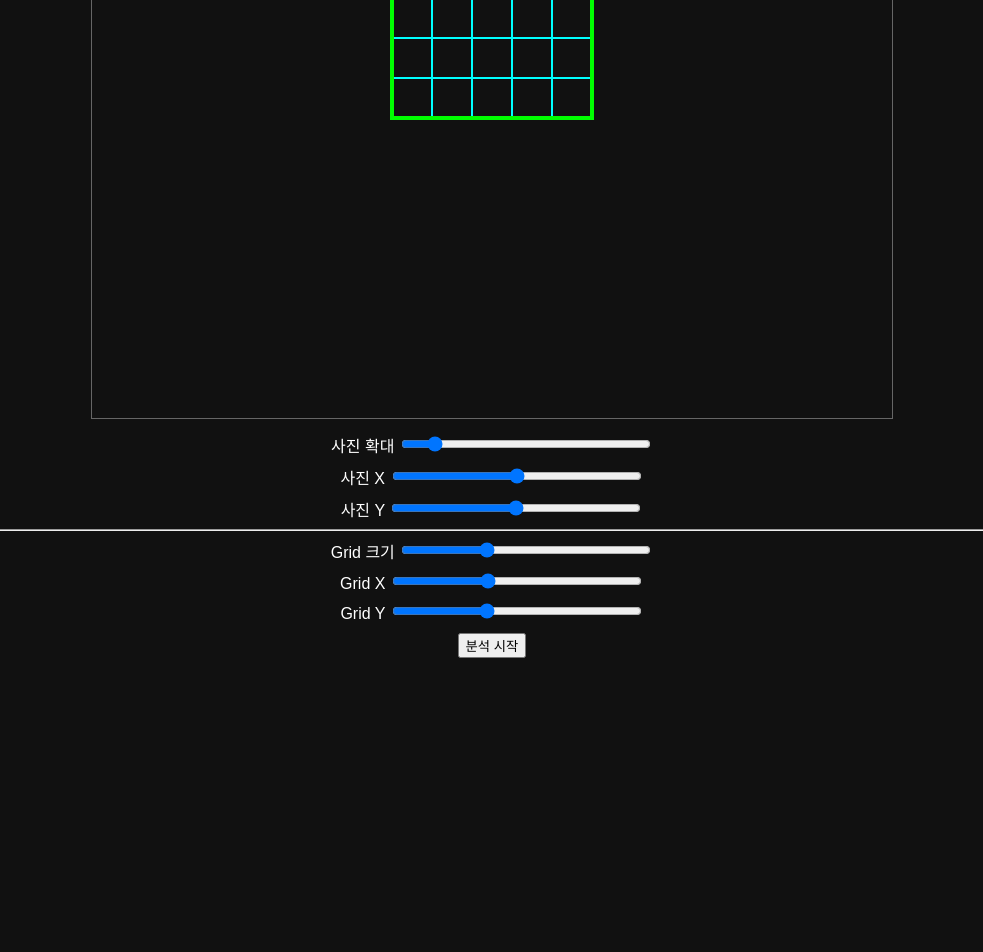
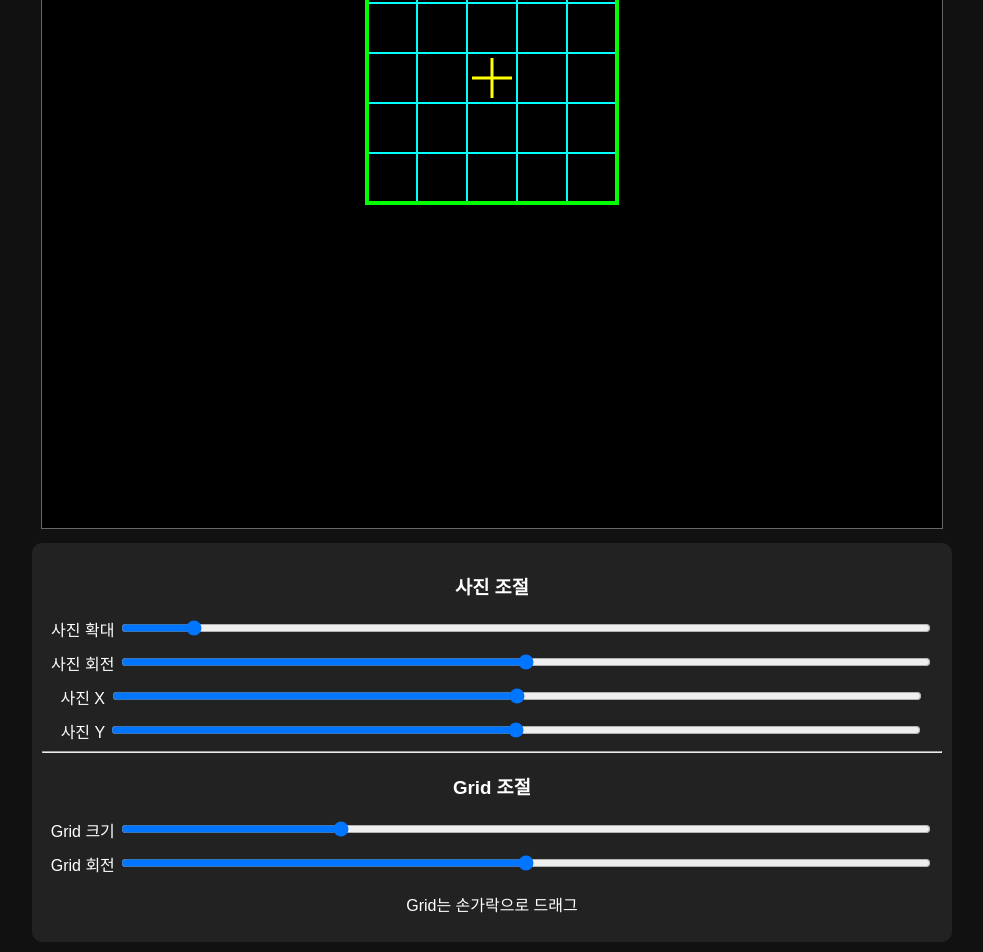
Before and after one commit to Yun-Changsik/crosscut2, a plain HTML site: page index.html in a window 1280 px wide. Shown: the part 490-1442 px from the top of the page, without its empty margins (148-1131 px from the left). Before the commit the page ends 1156 px from the top, so only its background shows below. Drawn offline with Linux system fonts and the light colour scheme.

Commit message:
Update index.html

```diff
--- a/index.html
+++ b/index.html
@@ -2,36 +2,57 @@
 <html lang="ko">
 <head>
 <meta charset="UTF-8">
-<meta name="viewport" content="width=device-width, initial-scale=1">
+<meta name="viewport"
+content="width=device-width,initial-scale=1">
 
-<title>CrossCut Align Tool</title>
+<title>CrossCut Alignment Tool</title>
 
 <style>
 
 body{
     background:#111;
     color:white;
-    font-family:Arial;
+    font-family:Arial,sans-serif;
+    margin:0;
+    padding:10px;
     text-align:center;
 }
 
 canvas{
+    width:95vw;
+    max-width:900px;
     border:1px solid #666;
-    width:95%;
-    max-width:800px;
+    touch-action:none;
+    background:#000;
 }
 
 .panel{
-    margin:10px;
+
+    width:95vw;
+    max-width:900px;
+
+    margin:auto;
+    margin-top:10px;
+
+    background:#222;
+    padding:10px;
+
+    border-radius:10px;
 }
 
 label{
     display:block;
-    margin:8px;
+    margin-top:10px;
 }
 
 input[type=range]{
-    width:250px;
+    width:90%;
+}
+
+button{
+    margin-top:15px;
+    padding:10px 20px;
+    font-size:18px;
 }
 
 </style>
@@ -40,78 +61,93 @@ input[type=range]{
 
 <h2>CrossCut Alignment Tool</h2>
 
-<input type="file" id="fileInput" accept="image/*">
+<input
+type="file"
+id="fileInput"
+accept="image/*">
 
 <br><br>
 
-<canvas id="canvas" width="800" height="800"></canvas>
+<canvas
+id="canvas"
+width="900"
+height="900">
+</canvas>
 
 <div class="panel">
 
+<h3>사진 조절</h3>
+
 <label>
 사진 확대
-<input id="imgScale"
+<input
+id="imgScale"
 type="range"
-min="0.5"
-max="5"
-step="0.1"
+min="0.2"
+max="10"
+step="0.05"
 value="1">
 </label>
 
 <label>
+사진 회전
+<input
+id="imgRotation"
+type="range"
+min="-180"
+max="180"
+value="0">
+</label>
+
+<label>
 사진 X
-<input id="imgX"
+<input
+id="imgX"
 type="range"
-min="-500"
-max="500"
+min="-1000"
+max="1000"
 value="0">
 </label>
 
 <label>
 사진 Y
-<input id="imgY"
+<input
+id="imgY"
 type="range"
-min="-500"
-max="500"
+min="-1000"
+max="1000"
 value="0">
 </label>
 
 <hr>
 
+<h3>Grid 조절</h3>
+
 <label>
 Grid 크기
-<input id="gridSize"
+<input
+id="gridSize"
 type="range"
 min="50"
-max="500"
-value="200">
+max="800"
+value="250">
 </label>
 
 <label>
-Grid X
-<input id="gridX"
+Grid 회전
+<input
+id="gridRotation"
 type="range"
-min="0"
-max="800"
-value="300">
+min="-180"
+max="180"
+value="0">
 </label>
 
-<label>
-Grid Y
-<input id="gridY"
-type="range"
-min="0"
-max="800"
-value="300">
-</label>
+<p>
+Grid는 손가락으로 드래그
+</p>
 
 </div>
-
-<button onclick="analyze()">
-분석 시작
-</button>
-
-<div id="result"></div>
 
 <script>
 
@@ -126,6 +162,9 @@ let image = null;
 const imgScale =
 document.getElementById("imgScale");
 
+const imgRotation =
+document.getElementById("imgRotation");
+
 const imgX =
 document.getElementById("imgX");
 
@@ -135,18 +174,26 @@ document.getElementById("imgY");
 const gridSize =
 document.getElementById("gridSize");
 
-const gridX =
-document.getElementById("gridX");
+const gridRotation =
+document.getElementById("gridRotation");
 
-const gridY =
-document.getElementById("gridY");
+
+let gridCenterX =
+450;
+
+let gridCenterY =
+450;
 
 document
 .getElementById("fileInput")
-.addEventListener("change",e=>{
+.addEventListener(
+"change",
+e=>{
 
 const file =
 e.target.files[0];
+
+if(!file) return;
 
 const img =
 new Image();
@@ -156,23 +203,26 @@ document
 image=img;
 
 draw();
+
 };
 
-    img.src =
+img.src=
 URL.createObjectURL(file);
 
-});
+}
+);
 
 [
 imgScale,
+imgRotation,
 imgX,
 imgY,
 gridSize,
-gridX,
-gridY
-].forEach(input=>{
+gridRotation
 
-    input.addEventListener(
+].forEach(x=>{
+
+x.addEventListener(
 "input",
 draw
 );
@@ -188,12 +238,29 @@ function draw(){
 canvas.height
 );
 
-    if(image){
+drawImage();
+
+drawGrid();
+
+}
+
+function drawImage(){
+
+if(!image) return;
 
 const scale =
 parseFloat(
 imgScale.value
 );
+
+const angle =
+parseFloat(
+imgRotation.value
+)
+*
+Math.PI
+/
+180;
 
 const w =
 image.width*scale;
@@ -201,172 +268,260 @@ function draw(){
 const h =
 image.height*scale;
 
+ctx.save();
+
+ctx.translate(
+
+canvas.width/2
++
+parseInt(imgX.value),
+
+canvas.height/2
++
+parseInt(imgY.value)
+
+);
+
+ctx.rotate(angle);
+
 ctx.drawImage(
 
 image,
 
-            parseInt(
-              imgX.value
-            ),
+-w/2,
 
-            parseInt(
-              imgY.value
-            ),
+-h/2,
 
 w,
+
 h
+
 );
-    }
 
-    drawGrid();
+ctx.restore();
+
 }
 
 function drawGrid(){
-
-    const x=
-    parseInt(
-      gridX.value
-    );
-
-    const y=
-    parseInt(
-      gridY.value
-    );
-
-    const size=
-    parseInt(
-      gridSize.value
-    );
-
-    const cell=
-    size/5;
-
-    ctx.strokeStyle=
-      "cyan";
-
-    ctx.lineWidth=
-      2;
-
-    for(let i=0;i<=5;i++){
-
-        ctx.beginPath();
-        ctx.moveTo(
-          x+i*cell,
-          y
-        );
-        ctx.lineTo(
-          x+i*cell,
-          y+size
-        );
-        ctx.stroke();
-
-        ctx.beginPath();
-        ctx.moveTo(
-          x,
-          y+i*cell
-        );
-        ctx.lineTo(
-          x+size,
-          y+i*cell
-        );
-        ctx.stroke();
-    }
-
-    ctx.strokeStyle=
-      "lime";
-
-    ctx.lineWidth=
-      4;
-
-    ctx.strokeRect(
-      x,
-      y,
-      size,
-      size
-    );
-}
-
-function analyze(){
-
-    const roiX =
-    parseInt(
-      gridX.value
-    );
-
-    const roiY =
-    parseInt(
-      gridY.value
-    );
 
 const size =
 parseInt(
 gridSize.value
 );
 
-    let totalLoss=0;
-
-    for(let row=0;row<5;row++){
-
-        for(let col=0;col<5;col++){
-
-            const cellSize=
+const cell =
 size/5;
 
-            const data=
-            ctx.getImageData(
+const angle =
+parseFloat(
+gridRotation.value
+)
+*
+Math.PI
+/
+180;
 
-              roiX+col*cellSize+5,
+ctx.save();
 
-              roiY+row*cellSize+5,
-
-              cellSize-10,
-
-              cellSize-10
-
+ctx.translate(
+gridCenterX,
+gridCenterY
 );
 
-            let bright=0;
+ctx.rotate(angle);
 
-            const pixels=
-              data.data.length/4;
+ctx.strokeStyle=
+"cyan";
 
-            for(
-              let i=0;
-              i<data.data.length;
-              i+=4
-            ){
+ctx.lineWidth=2;
 
-                const gray=
-                (
-                  data.data[i]+
-                  data.data[i+1]+
-                  data.data[i+2]
-                )/3;
+for(let i=0;i<=5;i++){
 
-                if(gray>180){
+ctx.beginPath();
 
-                    bright++;
-                }
+ctx.moveTo(
+-size/2 + cell*i,
+-size/2
+);
+
+ctx.lineTo(
+-size/2 + cell*i,
+size/2
+);
+
+ctx.stroke();
+
+ctx.beginPath();
+
+ctx.moveTo(
+-size/2,
+-size/2 + cell*i
+);
+
+ctx.lineTo(
+size/2,
+-size/2 + cell*i
+);
+
+ctx.stroke();
+
 }
 
-            totalLoss +=
-            (bright/pixels)*100;
-        }
+ctx.strokeStyle=
+"lime";
+
+ctx.lineWidth=4;
+
+ctx.strokeRect(
+-size/2,
+-size/2,
+size,
+size
+);
+
+ctx.strokeStyle=
+"yellow";
+
+ctx.lineWidth=3;
+
+ctx.beginPath();
+ctx.moveTo(
+-20,
+0
+);
+ctx.lineTo(
+20,
+0
+);
+ctx.stroke();
+
+ctx.beginPath();
+ctx.moveTo(
+0,
+-20
+);
+ctx.lineTo(
+0,
+20
+);
+ctx.stroke();
+
+ctx.restore();
+
 }
 
-    const loss=
-    totalLoss/25;
+let dragging=false;
 
-    document
-    .getElementById(
-      "result"
-    ).innerHTML=
-    `
-    Grid 정렬 완료<br>
-    평균 밝기율 :
-    ${loss.toFixed(1)} %
-    `;
+canvas.addEventListener(
+"touchstart",
+e=>{
+
+dragging=true;
+
 }
+);
+
+canvas.addEventListener(
+"touchend",
+e=>{
+
+dragging=false;
+
+}
+);
+
+canvas.addEventListener(
+"touchmove",
+e=>{
+
+if(!dragging) return;
+
+e.preventDefault();
+
+const rect =
+canvas.getBoundingClientRect();
+
+const touch =
+e.touches[0];
+
+gridCenterX =
+(
+touch.clientX
+-
+rect.left
+)
+*
+canvas.width
+/
+rect.width;
+
+gridCenterY =
+(
+touch.clientY
+-
+rect.top
+)
+*
+canvas.height
+/
+rect.height;
+
+draw();
+
+});
+
+canvas.addEventListener(
+"mousedown",
+()=>{
+
+dragging=true;
+
+}
+);
+
+canvas.addEventListener(
+"mouseup",
+()=>{
+
+dragging=false;
+
+}
+);
+
+canvas.addEventListener(
+"mousemove",
+e=>{
+
+if(!dragging) return;
+
+const rect =
+canvas.getBoundingClientRect();
+
+gridCenterX =
+(
+e.clientX
+-
+rect.left
+)
+*
+canvas.width
+/
+rect.width;
+
+gridCenterY =
+(
+e.clientY
+-
+rect.top
+)
+*
+canvas.height
+/
+rect.height;
+
+draw();
+
+});
 
 draw();
 
```
Lines whose indentation alone changed are shown as unchanged.
